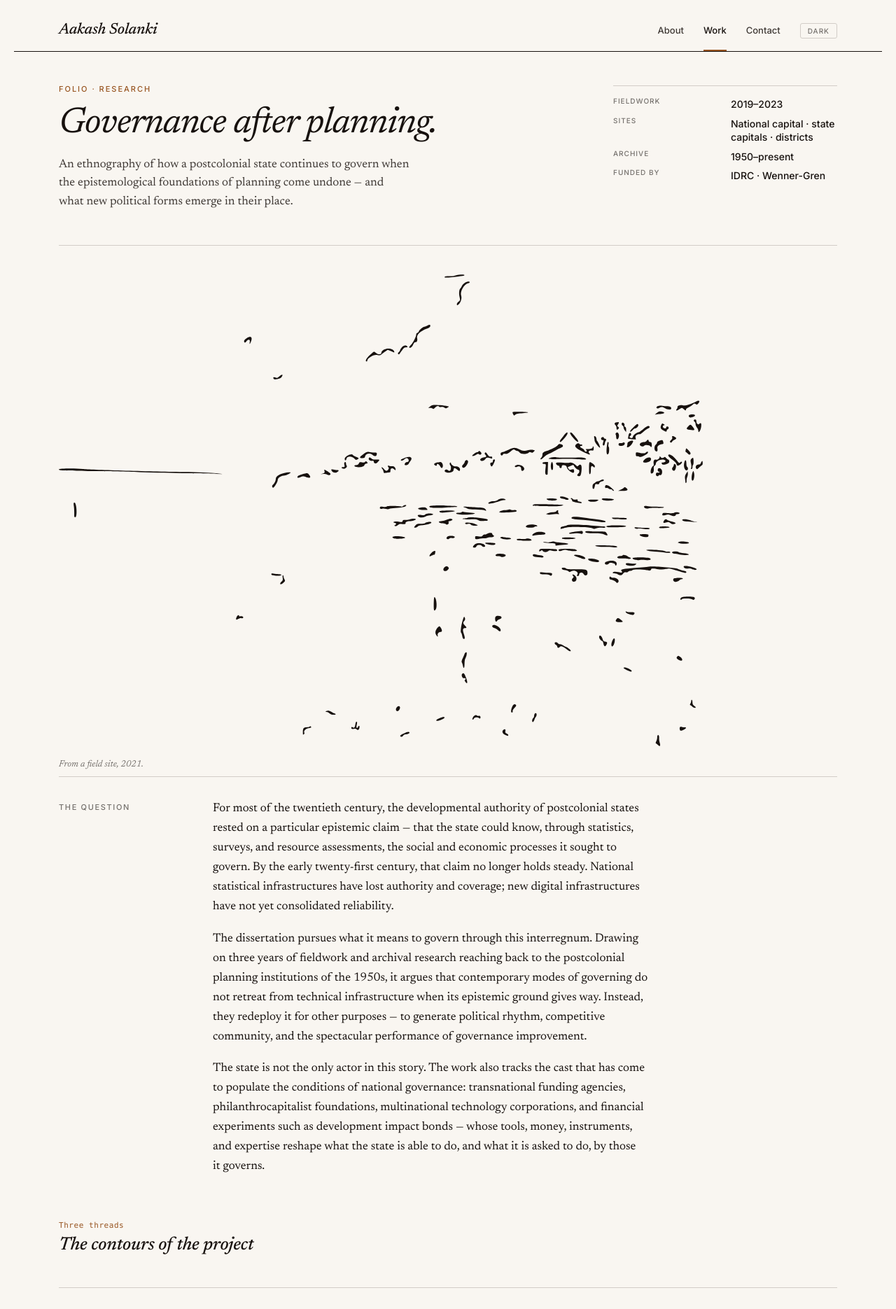
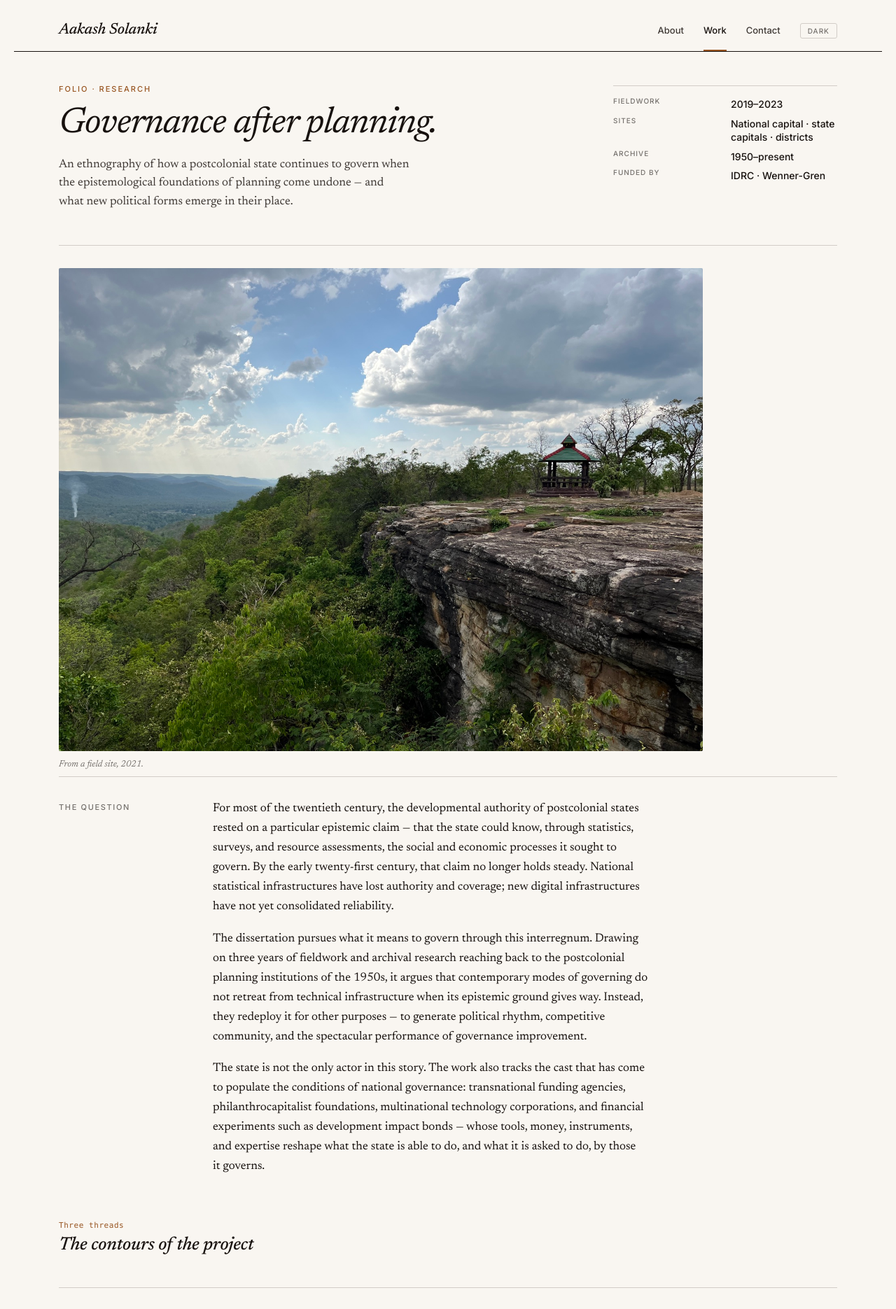
Before and after one commit to skishchampi/skishchampi.github.io, a Jekyll site: the page built from research.md, in a window 1280 px wide. Shown: the top 1870 px of the page at 70% size. Built offline with Jekyll 4.4.1, drawn with Linux system fonts in a browser that asks for light colours; some web fonts are replaced; some of the changed text lies outside the part shown.

Commit message:
Revert "Merge pull request #28 from skishchampi/sketches-not-photos"
This reverts commit d680c4dc718e026a1270d882432a50cf3bdcddde, reversing
changes made to 097d7abdf1c086062bf02b9bfac3dde58585444a.

```diff
--- a/assets/css/style.css
+++ b/assets/css/style.css
@@ -688,22 +688,6 @@ footer.site a:hover { color: var(--accent); }
   background: var(--paper-3);
   display: block;
 }
-
-/* ── Sketches (vector line art, theme-aware) ──────────────── */
-.sketch {
-  display: block;
-  width: 100%;
-  background-color: var(--ink);
-  -webkit-mask: var(--sketch-src) no-repeat center / contain;
-  mask: var(--sketch-src) no-repeat center / contain;
-  border-radius: 2px;
-  transition: background-color 0.25s var(--ease);
-}
-.sketch--hero,
-.sketch--camp,
-.sketch--diagram,
-.sketch--archive { aspect-ratio: 1000 / 750; }
-.sketch--road { aspect-ratio: 1000 / 563; }
 .research-hero figcaption,
 .research-coda figcaption,
 .research-map figcaption,
--- a/research.md
+++ b/research.md
@@ -22,7 +22,7 @@ description: "An ethnography of governance after planning — regional inequalit
 </header>
 
 <figure class="research-hero">
-  <div class="sketch sketch--hero" role="img" aria-label="Line-drawn sketch of a forested cliff overlooking a wide valley, with a small pavilion at the rock edge." style="--sketch-src: url('/assets/img/research/sketches/hero.svg');"></div>
+  <img src="/assets/img/research/landscape.jpeg" alt="A forested cliff overlooking a wide valley with a small green-roofed pavilion on the rock edge." loading="lazy">
   <figcaption>From a field site, 2021.</figcaption>
 </figure>
 
@@ -43,13 +43,13 @@ description: "An ethnography of governance after planning — regional inequalit
     <p>The postcolonial state has long been concerned with the geography of disadvantage — the historical distinction between regions deemed &ldquo;backward&rdquo; and those deemed advanced. That concern is being reorganised through new vocabularies of aspiration, competition, and ranked performance. The work traces how the political and administrative labour once done by redistributive planning is now being done by other means.</p>
   </div>
   <figure class="thread-img">
-    <div class="sketch sketch--camp" role="img" aria-label="Line-drawn sketch of officials and frontline workers seated outdoors at a small table running a public-service event, with chairs, supplies and figures in masks." style="--sketch-src: url('/assets/img/research/sketches/camp.svg');"></div>
+    <img src="/assets/img/research/path.JPG" alt="Several people walking on a dirt path across a clearing under broken cloud, towards a large tree." loading="lazy">
   </figure>
 </section>
 
 <section class="thread">
   <figure class="thread-img">
-    <div class="sketch sketch--diagram" role="img" aria-label="Line-drawn sketch of a vendor diagram comparing Infrastructure-, Platform-, and Software-as-a-Service, three vertical stacks of layered components labelled Applications, Data, Runtime, Middleware, OS, Virtualization, Servers, Storage, Networking." style="--sketch-src: url('/assets/img/research/sketches/diagram.svg');"></div>
+    <img src="/assets/img/research/chamber.jpeg" alt="An empty institutional meeting hall, two long rows of leather chairs facing a central table with conference microphones." loading="lazy">
   </figure>
   <div class="thread-text">
     <h3>II. Digital infrastructures</h3>
@@ -63,7 +63,7 @@ description: "An ethnography of governance after planning — regional inequalit
     <p>The relations between centre, states, and districts are reshaped each time a new mode of governing development is introduced. The work tracks how programmatic reform recomposes what it means for sub-national units to &ldquo;implement&rdquo; or to &ldquo;perform&rdquo; — and how the centre, in turn, performs its own reach across an uneven terrain.</p>
   </div>
   <figure class="thread-img">
-    <div class="sketch sketch--road" role="img" aria-label="Line-drawn sketch of a dirt road seen from inside a vehicle — figures and motorcycles alongside, dust-covered track lined by trees." style="--sketch-src: url('/assets/img/research/sketches/road.svg');"></div>
+    <img src="/assets/img/research/cornfield.jpg" alt="A small red toy car balanced on a cement wall in front of a tall maize field under cloudy sky." loading="lazy">
   </figure>
 </section>
 
@@ -95,8 +95,8 @@ description: "An ethnography of governance after planning — regional inequalit
 </div>
 
 <figure class="research-coda">
-  <div class="sketch sketch--archive" role="img" aria-label="Line-drawn sketch of a narrow corridor between tall shelves of bundled paper files, with a person seated at a desk in the middle aisle." style="--sketch-src: url('/assets/img/research/sketches/archive.svg');"></div>
-  <figcaption>The archive at work.</figcaption>
+  <img src="/assets/img/research/silos.jpg" alt="A row of large white industrial silos with visible weld lines, beside blue-flanged pipes and a concrete yard." loading="lazy">
+  <figcaption>An infrastructure under construction.</figcaption>
 </figure>
 
 <p class="back"><a href="/work/">← Back to Work</a></p>
```
Also changed, not shown: assets/img/research/chamber.jpeg (added), assets/img/research/cornfield.jpg (added), assets/img/research/landscape.jpeg (added), assets/img/research/path.JPG (added), assets/img/research/silos.jpg (added), assets/img/research/sketches/archive.svg (deleted), assets/img/research/sketches/camp.svg (deleted), assets/img/research/sketches/diagram.svg (deleted), assets/img/research/sketches/hero.svg (deleted), assets/img/research/sketches/road.svg (deleted).
